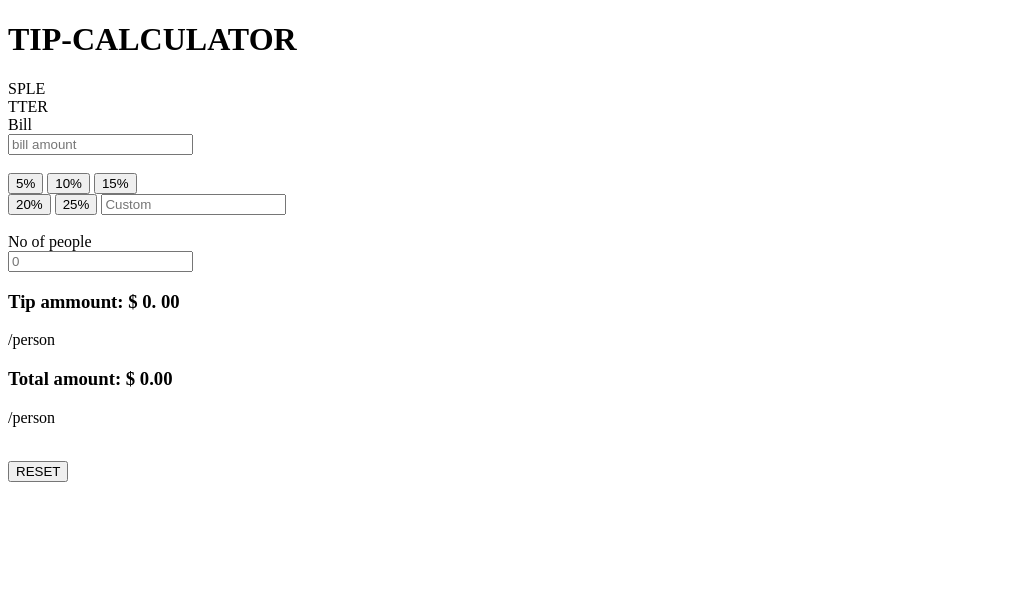
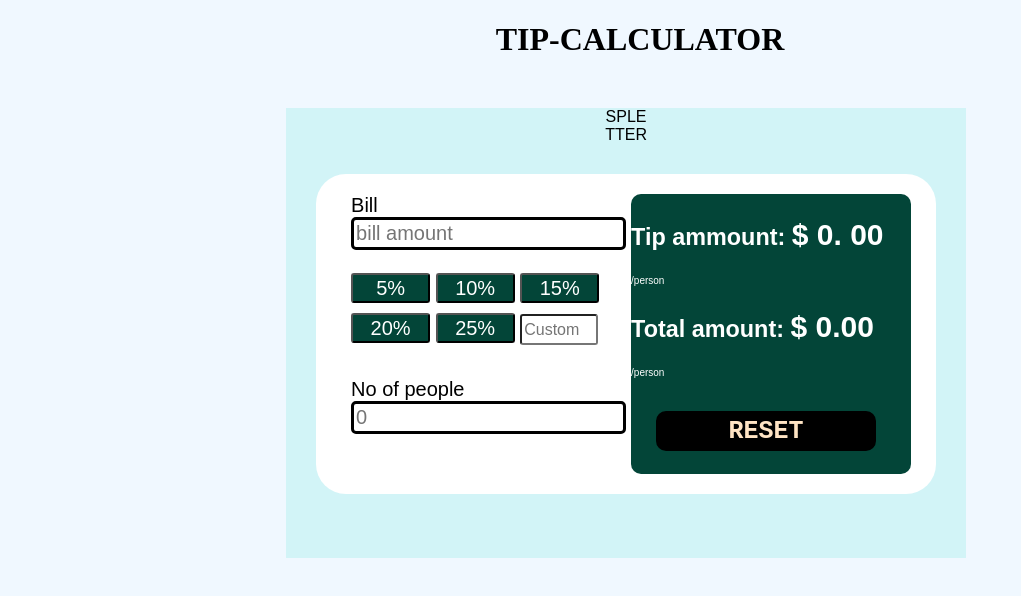
Before and after one commit to pardeepgiri/March-22-Batch-JavaScript-Project---JavaScript-Project---zn1py8ro5mns, a plain HTML site: page index.html in a window 1280 px wide. Shown: the whole page, without its empty margins (0-1021 px from the left). Drawn offline with Linux system fonts and the light colour scheme.

Commit message:
Update index.html

```diff
--- a/index.html
+++ b/index.html
@@ -4,7 +4,7 @@
     <meta charset="UTF-8">
     <meta http-equiv="X-UA-Compatible" content="IE=edge">
     <meta name="viewport" content="width=device-width, initial-scale=1.0">
-    <link rel="stylesheet" href="tip.css">
+    <link rel="stylesheet" href="styles.css">
     <title>TIP-CALCULATOR</title>
 </head>
 <body>
```
